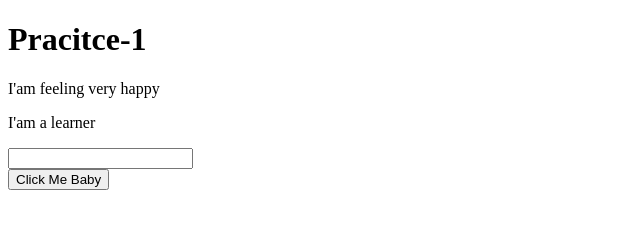
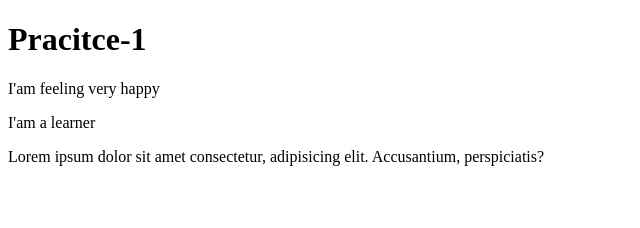
Before and after one commit to gazimahmudhasan3/practice-1, a plain HTML site: page index.html in a window 1280 px wide. Shown: the whole page, without its empty margins (0-640 px from the left). Drawn offline with Linux system fonts and the light colour scheme.

Commit message:
finally sending

```diff
--- a/index.html
+++ b/index.html
@@ -10,8 +10,6 @@
     <h1>Pracitce-1</h1>
     <p>I'am feeling very happy</p>
     <p>I'am a learner</p>
-    <input type="text">
-    <br>
-    <button>Click Me Baby</button>
+    <p>Lorem ipsum dolor sit amet consectetur, adipisicing elit. Accusantium, perspiciatis?</p>
 </body>
 </html>
```
